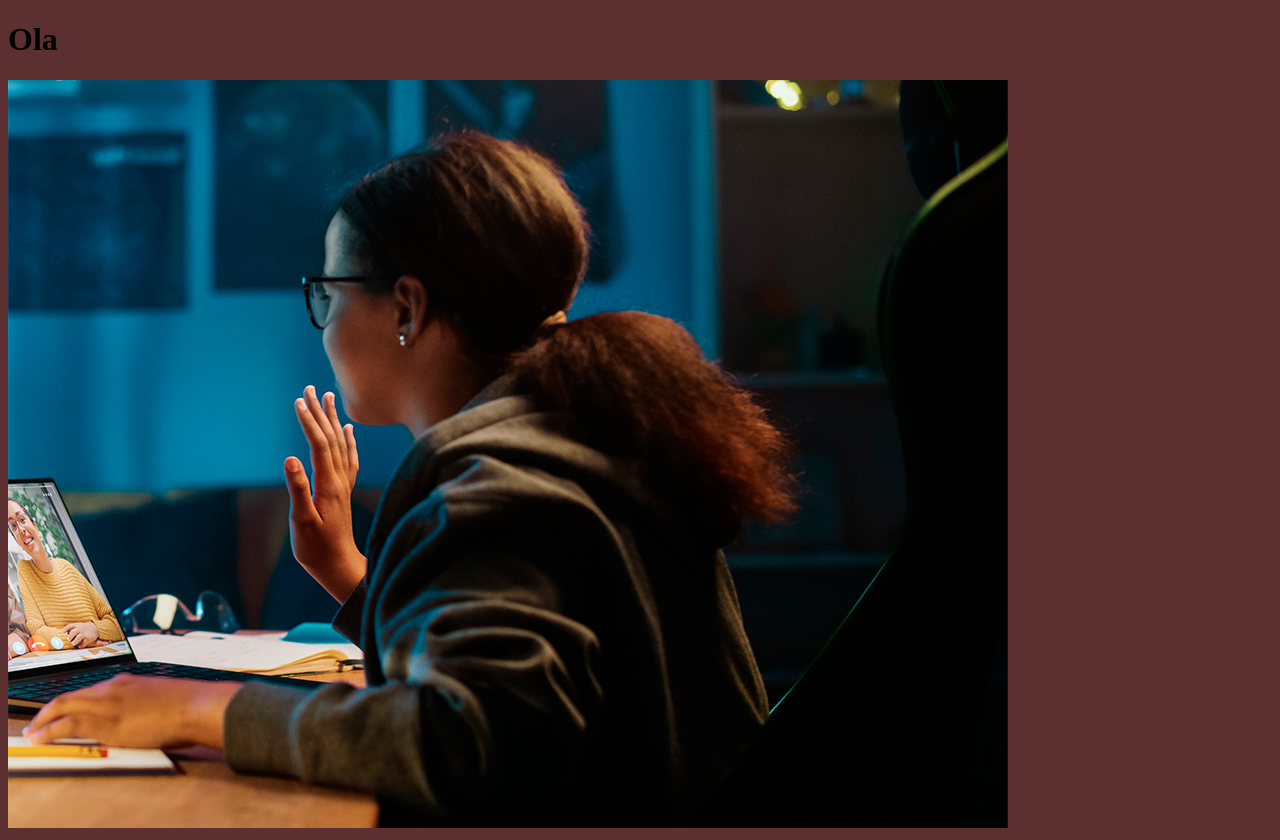
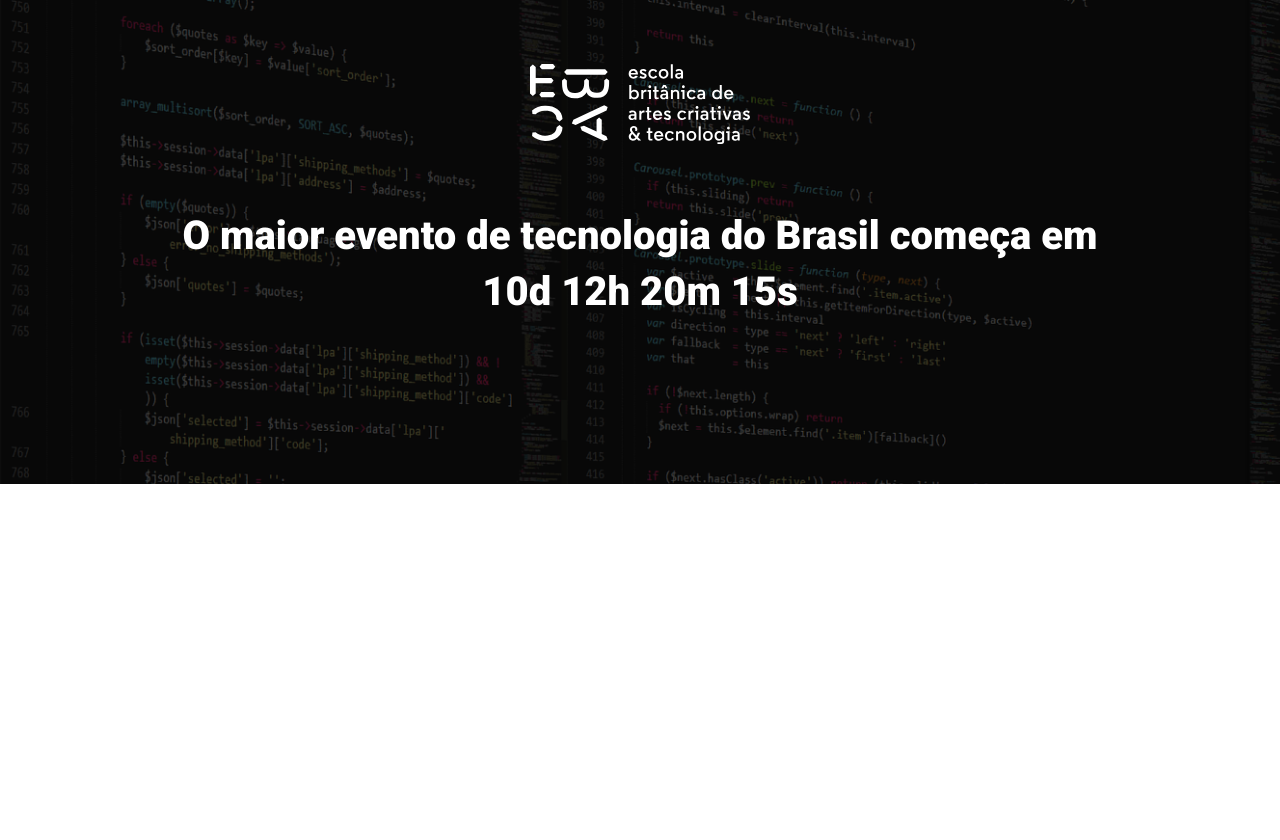
Before and after one commit to Jeymison/ebac_tech_talks, a website built with Parcel: page src/index.html in a window 1280 px wide. After the commit the page ends 800 px from the top, so only its background shows below. Built offline with nearby package versions, Linux system fonts and the light colour scheme.

Commit message:
Incluindo o Hero

```diff
--- a/src/index.html
+++ b/src/index.html
@@ -1,15 +1,26 @@
 <!DOCTYPE html>
 <html lang="pt-br">
+
 <head>
     <meta charset="UTF-8">
     <meta name="viewport" content="width=device-width, initial-scale=1.0">
-    <title>Document</title>
+    <title>EBAC Tech Talks</title>
+
+    <link rel="preconnect" href="https://fonts.googleapis.com">
+    <link rel="preconnect" href="https://fonts.gstatic.com" crossorigin>
+    <link href="https://fonts.googleapis.com/css2?family=Roboto:wght@400;700;900&display=swap" rel="stylesheet">
     <link rel="stylesheet" href="./styles/main.scss">
 </head>
+
 <body>
-    <h1>Ola</h1>
-    <img src="./images/backend.png" alt="">
+    <header class="hero">
+        <div class="container">
+            <img class="hero__logo" src="./images/ebac_logo.svg" alt="EBAC">
+            <p class="hero__text">O maior evento de tecnologia do Brasil começa em 10d 12h 20m 15s</p>
+        </div>
+    </header>
 
     <script src="./scripts/main.js"></script>
 </body>
+
 </html>
--- /dev/null
+++ b/src/styles/_hero.scss
@@ -0,0 +1,52 @@
+.hero {
+    padding-top: 64px;
+    padding-bottom: 100px;
+    background-image: url(../images/fundo.png);
+    background-repeat: no-repeat;
+    background-size: cover;
+    position: relative;
+
+    .container {
+        position: relative;
+    }
+
+    &::before {
+        position: absolute;
+        top: 0;
+        left: 0;
+        width: 100%;
+        height: 100%;
+        background-color: #000;
+        content: ' ';
+        opacity: 0.7;
+    }
+
+    &__text {
+        margin-top: 64px;
+        margin-bottom: 64px;
+        font-size: 40px;
+        line-height: 56px;
+        font-weight: 800;
+        text-align: center;
+    }
+
+    &__logo {
+        margin: 0 auto;
+        height: 80px;
+        display: block;
+    }
+
+    @media (max-width: 640px) {
+        padding: 40px 0;
+
+        &__logo {
+            height: 40px;
+        }
+
+        &__text {
+            font-size: 22px;
+            line-height: 24px;
+            margin: 24px 0;
+        }
+    }
+}
--- a/src/styles/main.scss
+++ b/src/styles/main.scss
@@ -1,3 +1,23 @@
-body {
-    background-color: rgb(92, 48, 48);
+@use "./hero";
+
+* {
+    margin: 0;
+    padding: 0;
+    box-sizing: border-box;
+    font-family: Roboto, sans-serif;
+    color: #fff;
 }
+
+.container {
+    max-width: 960px;
+    width: 100%;
+    margin: 0 auto;
+
+    @media (max-width: 640px) {
+        max-width: 80%;
+    }
+
+    @media (max-width: 1024px) {
+        max-width: 90%;
+    }
+}
```
